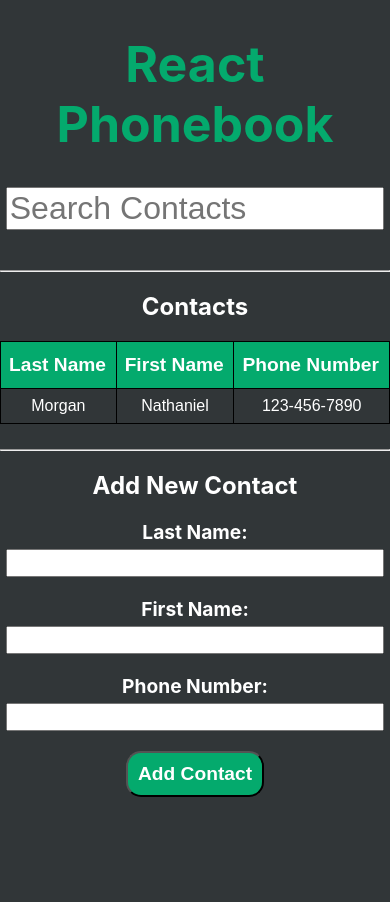
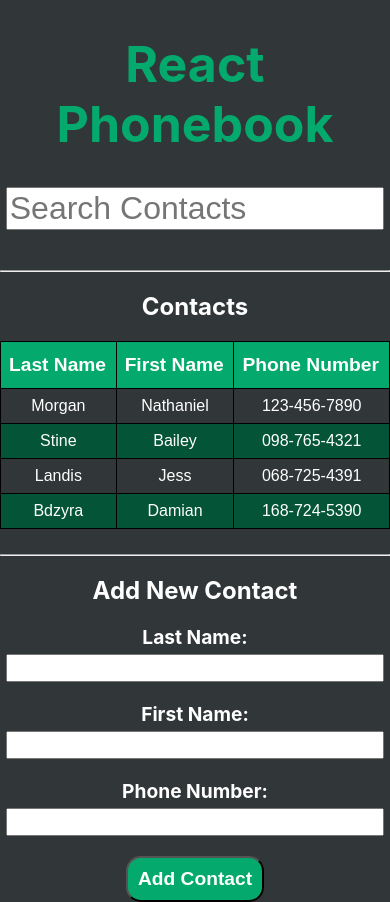
Before and after one commit to NateMorgan/phonebook-react, a React (Create React App) app: page / in a window 390 px wide. Before the commit the page ends 844 px from the top, so only its background shows below. Built offline with nearby package versions, Linux system fonts and the light colour scheme.

Commit message:
dynamic search of the phonebook

```diff
--- a/src/App.jsx
+++ b/src/App.jsx
@@ -8,23 +8,49 @@ import SearchBar from './components/SearchBar/SearchBar';
 
 function App() {
 
+
   const [phonebook,setPhonebook] = useState([
     {
       firstName:'Nathaniel',
       lastName:'Morgan',
       phoneNumber: '123-456-7890'
+    },
+    {
+      firstName:'Bailey',
+      lastName:'Stine',
+      phoneNumber: '098-765-4321'
+    },
+    {
+      firstName:'Jess',
+      lastName:'Landis',
+      phoneNumber: '068-725-4391'
+    },
+    {
+      firstName:'Damian',
+      lastName:'Bdzyra',
+      phoneNumber: '168-724-5390'
     }
   ])
+
+  let [search,setSearch] = useState('')
 
   const addContact = (newContact) => {
     setPhonebook([...phonebook,newContact])
   }
 
+  const changeSearch = (change) => {
+    setSearch(change)
+  }
+
+  let filteredPhonebook = phonebook.filter( contact => {
+    return contact.firstName.toLowerCase().includes(search.toLowerCase()) || contact.lastName.toLowerCase().includes(search.toLowerCase())
+  })
+
   return (
     <>
       <Header/>
-      <SearchBar/>
-      <Phonebook phonebook={phonebook}/>
+      <SearchBar changeSearch={changeSearch}/>
+      <Phonebook phonebook={filteredPhonebook}/>
       <NewForm addContact={addContact}/>
     </>
   );
--- a/src/components/SearchBar/SearchBar.jsx
+++ b/src/components/SearchBar/SearchBar.jsx
@@ -1,8 +1,14 @@
 const SearchBar = (props) => {
+
+  const handleChange = (e) => {
+    props.changeSearch(e.target.value)
+  }
+
   return (
     <input
       type="text" name="search" id="searchBar"
       placeholder="Search Contacts"
+      onChange={handleChange}
     />
   );
 }
```
